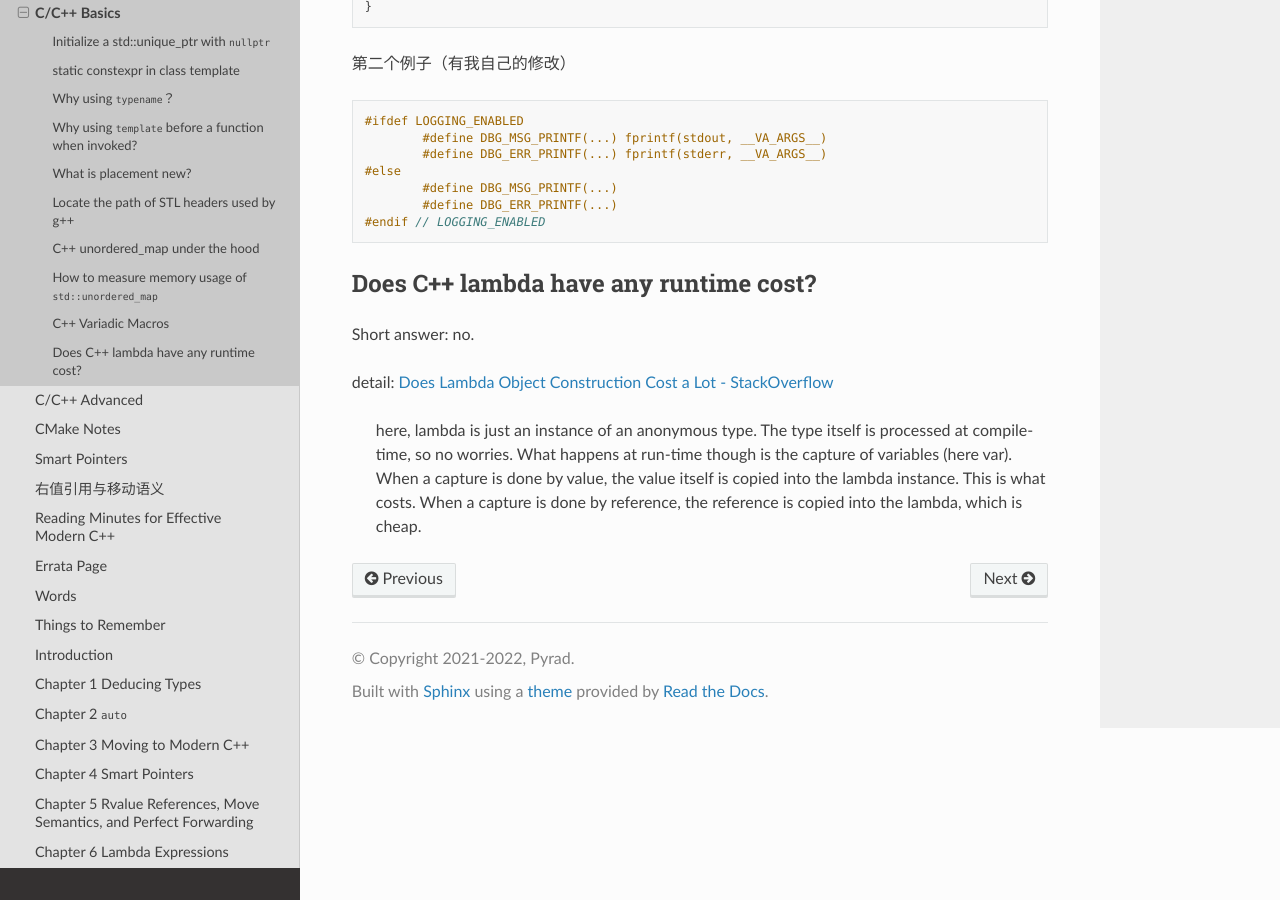
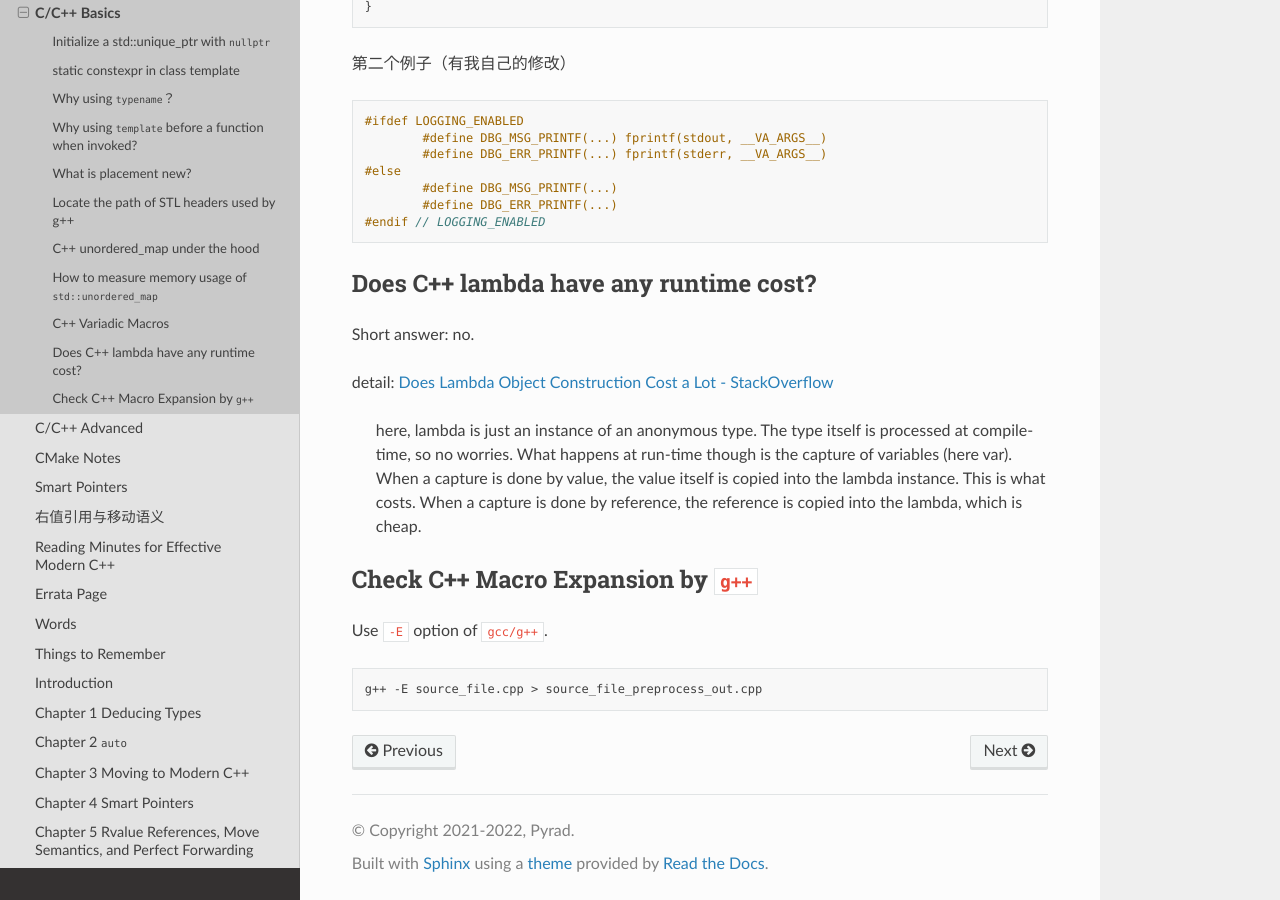
Before and after one commit to Pyrad/pyradnotes, a Sphinx documentation site: the page built from source/CPP/CppBasics.md, in a window 1280 px wide and 900 px high, scrolled down 3156 px. Built offline with Sphinx 7.4.7 and the Read the Docs theme 2.0.0, drawn with Linux system fonts in a browser that asks for light colours.

Commit message:
CPP Check C++ Macro Expansion by g++

````diff
--- a/source/CPP/CppBasics.md
+++ b/source/CPP/CppBasics.md
@@ -178,3 +178,12 @@ Short answer: no.
 detail: [Does Lambda Object Construction Cost a Lot - StackOverflow](https://stackoverflow.com/questions/50346822/does-lambda-object-construction-cost-a-lot)
 
 > here, lambda is just an instance of an anonymous type. The type itself is processed at compile-time, so no worries. What happens at run-time though is the capture of variables (here var). When a capture is done by value, the value itself is copied into the lambda instance. This is what costs. When a capture is done by reference, the reference is copied into the lambda, which is cheap.
+
+
+## Check C++ Macro Expansion by `g++`
+
+Use `-E` option of `gcc/g++`.
+
+```shell
+g++ -E source_file.cpp > source_file_preprocess_out.cpp
+```
````
